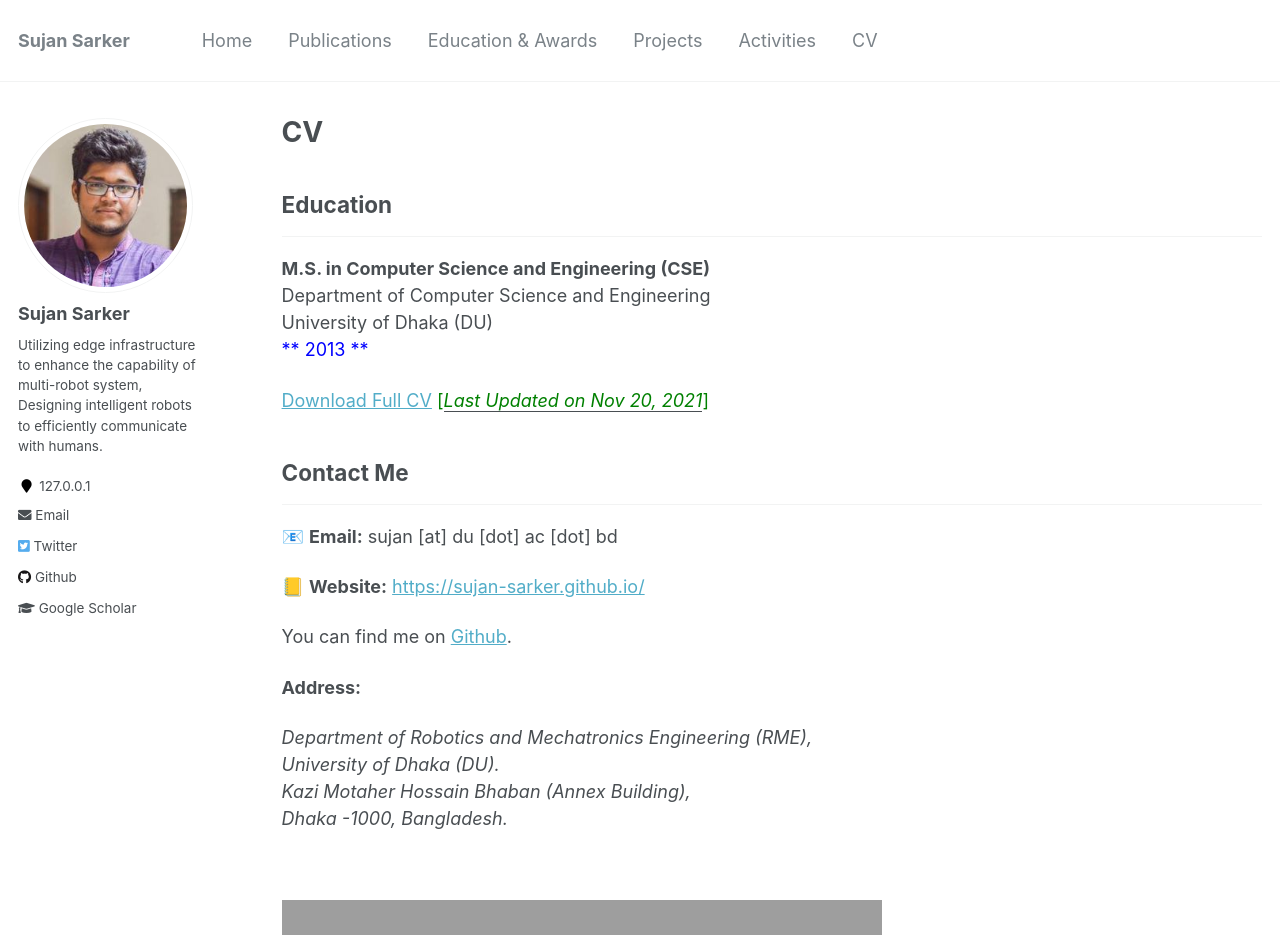
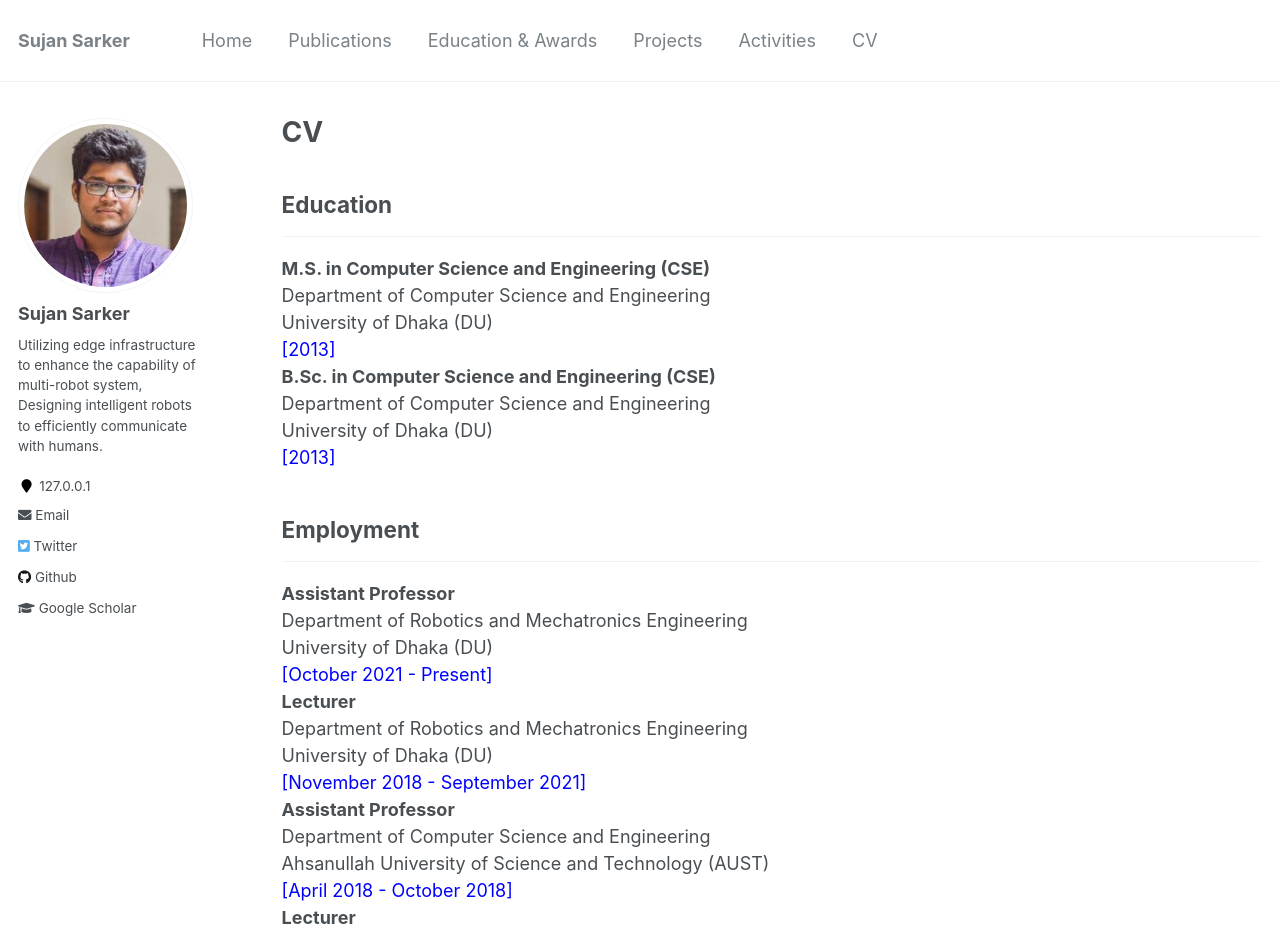
Before and after one commit to sujan-sarker/sujan-sarker.github.io, a Jekyll site: the page built from _pages/cv.md, in a window 1280 px wide and 1400 px high. Shown: the top 935 px of the window. Built offline with Jekyll 4.4.1, drawn with Linux system fonts in a browser that asks for light colours; some of the changed text lies outside the part shown; grey boxes are pictures that could not be loaded.

Commit message:
Update cv.md

```diff
--- a/_pages/cv.md
+++ b/_pages/cv.md
@@ -9,7 +9,40 @@ author_profile: true
 **M.S. in Computer Science and Engineering (CSE)** <br />
 Department of Computer Science and Engineering <br />
 University of Dhaka (DU) <br />
-<span style ="color:blue"> ** 2013 **</span>
+<span style ="color:blue"> [2013] </span>
+<br />
+**B.Sc. in Computer Science and Engineering (CSE)** <br />
+Department of Computer Science and Engineering <br />
+University of Dhaka (DU) <br />
+<span style ="color:blue"> [2013] </span>
+<br />
+
+## Employment
+-------------
+**Assistant Professor** <br />
+Department of Robotics and Mechatronics Engineering <br />
+University of Dhaka (DU) <br />
+<span style ="color:blue"> [October 2021 - Present] </span>
+<br />
+**Lecturer** <br />
+Department of Robotics and Mechatronics Engineering <br />
+University of Dhaka (DU) <br />
+<span style ="color:blue"> [November 2018 - September 2021] </span>
+<br />
+**Assistant Professor** <br />
+Department of Computer Science and Engineering <br />
+Ahsanullah University of Science and Technology (AUST) <br />
+<span style ="color:blue"> [April 2018 - October 2018] </span>
+<br />
+**Lecturer** <br />
+Department of Computer Science and Engineering <br />
+Ahsanullah University of Science and Technology (AUST) <br />
+<span style ="color:blue"> [October 2014 - March 2018] </span>
+<br />
+**Trainee Software Engineer** <br />
+Therap Services, LLC, Dhaka <br />
+<span style ="color:blue"> [April 2014 - June 2014] </span>
+<br />
 
 [Download Full CV](https://sujan-sarker.github.io/files/resume_sujan.pdf) <span style ="color:Green"> [<ins>*Last Updated on Nov 20, 2021*</ins>] </span>
 
```
